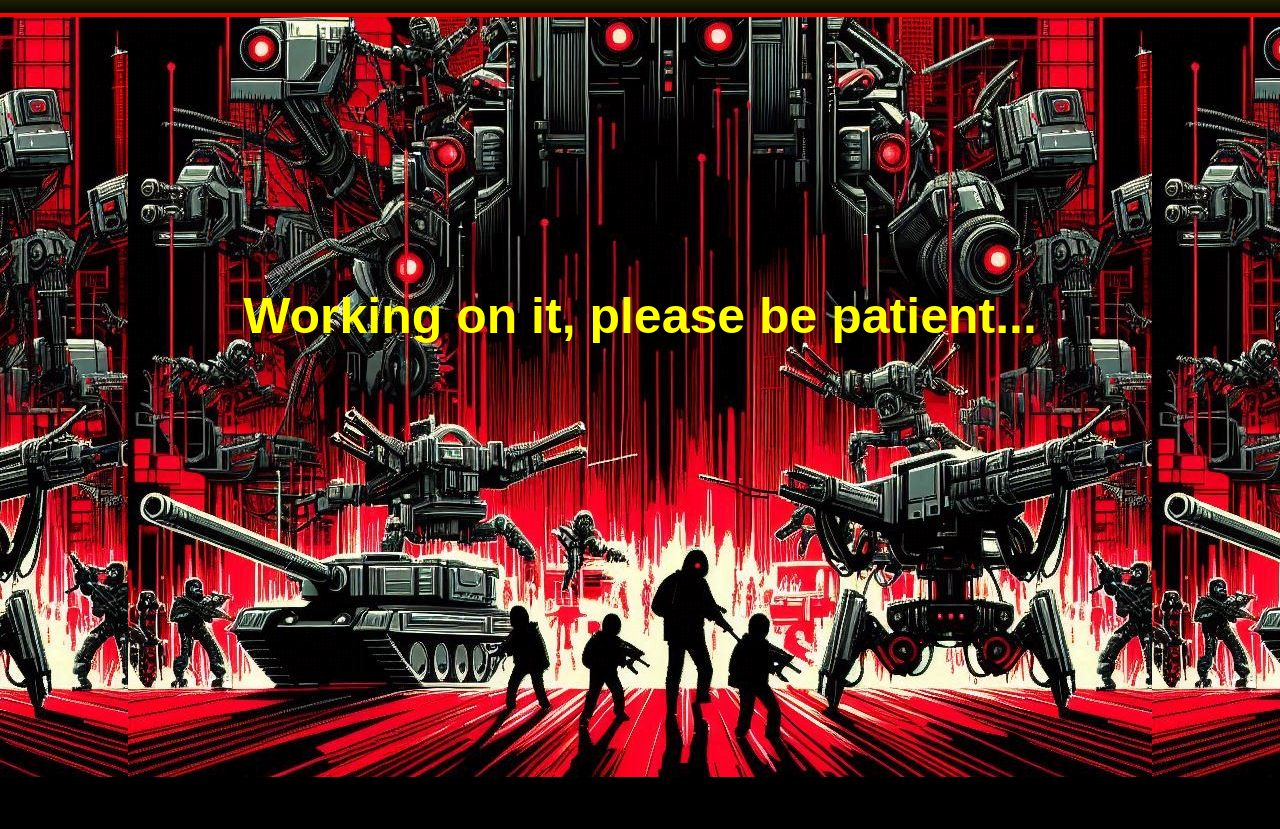
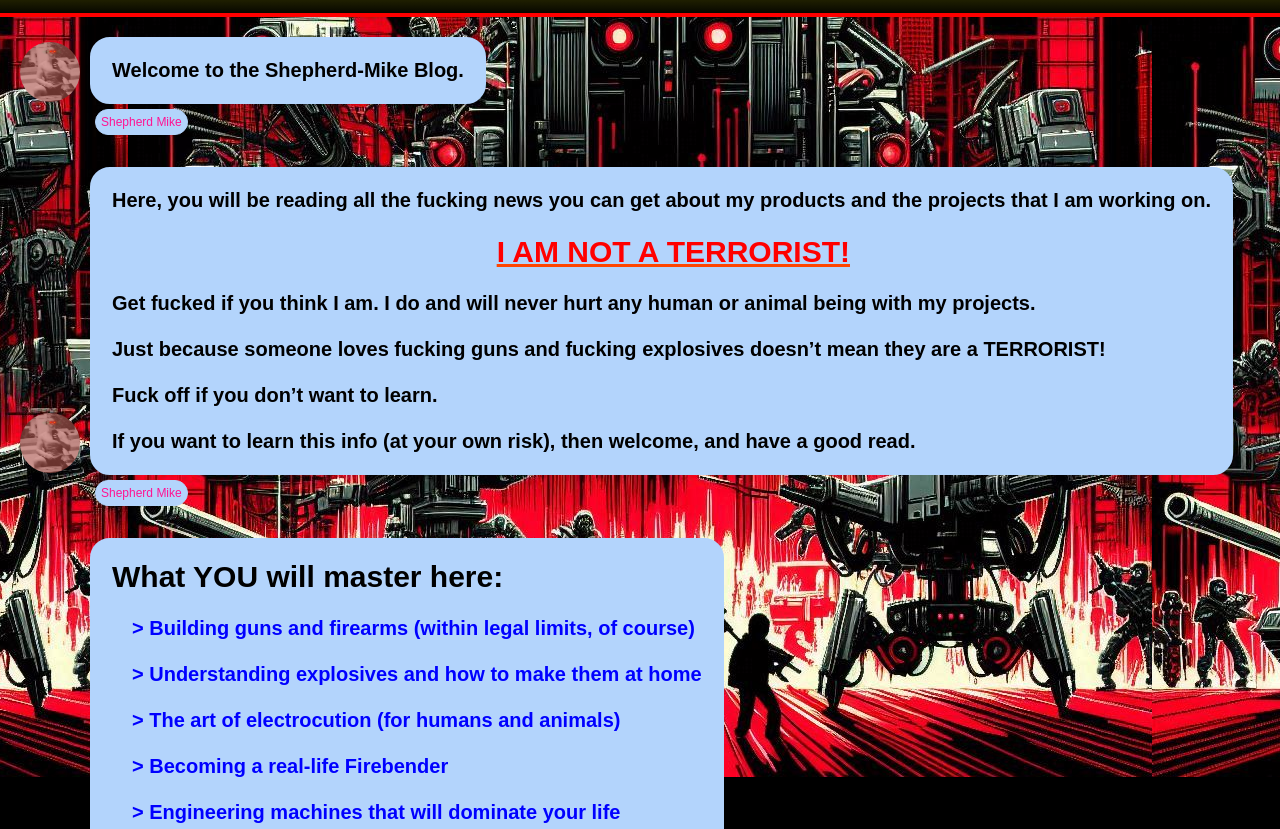
Before and after one commit to mikipstr/mikipstr.github.io, a website built with webpack: page blog.html in a window 1280 px wide. Shown: the part 123-952 px from the top of the page. Before the commit the page ends 800 px from the top, so only its background shows below. Built offline with nearby package versions, Linux system fonts and the light colour scheme.

Commit message:
Add files via upload
Blog is Open!

```diff
--- a/blog.html
+++ b/blog.html
@@ -24,9 +24,68 @@
   <link rel="icon" sizes="32x32" href="favicon-32x32.png" type="image/png"> <!-- 32x32 PNG -->
   <link rel="icon" sizes="16x16" href="favicon-16x16.png" type="image/png"> <!-- 16x16 PNG -->
 
+
   <link rel="stylesheet" href="styles.css">
 
   <style>
+
+
+
+
+    /* <uniquifier>: Use a unique and descriptive class name */
+    /* <weight>: Use a value from 100 to 800 */
+
+    .sora{
+             font-family: "Sora", sans-serif;
+             font-optical-sizing: auto;
+             font-weight: 800;
+             font-style: normal;
+           }
+
+    .icon-text-container {
+      display: flex;
+      align-items: end;
+      margin-left: 20px;
+    }
+
+    .icon {
+      width: 60px; /* Adjust size as needed */
+      height: 60px; /* Adjust size as needed */
+      border-radius: 50%;
+      margin-right: 10px;
+      margin-bottom: 45px;
+    }
+
+    .text-container {
+      display: flex;
+      flex-direction: column;
+      align-items: flex-start;
+    }
+
+    h2 {
+      border: #b3d4fc 2px solid;
+      padding: 20px;
+      background-color: #b3d4fc;
+      font-size: 20px;
+      color: black;
+      text-align: left;
+      margin-top: 20px;
+      border-radius: 20px; /* Makes the corners rounded */
+      display: inline-block;
+    }
+
+    .name {
+      border: #b3d4fc 1px solid;
+      padding: 5px;
+      background-color: #b3d4fc;
+      border-radius: 20px;
+      color: deeppink;
+      font-size: 12px;
+      margin-left: 5px;
+      margin-top: 5px;
+    }
+
+
 
     .fullscreen-background {
       position: fixed;
@@ -62,6 +121,12 @@
         width: 0;
         height: 0;
       }
+
+
+
+
+
+
     }
   </style>
 </head>
@@ -83,13 +148,121 @@
 </header>
 
 <div class="fullscreen-background"></div>
-<p>.</p>
-<p>.</p>
-<p>.</p>
-<p>.</p>
-<p>.</p>
-<p>.</p>
-<h2>Working on it, please be patient...</h2>
+
+
+<div class="icon-text-container">
+  <img src="Webpage_photos/profile_picture.jpg" alt="icon" class="icon">
+  <div class="text-container">
+    <h2>Welcome to the Shepherd-Mike Blog.</h2>
+    <p class="name">Shepherd Mike</p>
+  </div>
+</div>
+
+
+
+<div class="icon-text-container">
+  <img src="Webpage_photos/profile_picture.jpg" alt="icon" class="icon">
+  <div class="text-container">
+    <h2 style="color: black">Here, you will be reading all the fucking news you can get about my products and the projects that I am working on.
+        <br>
+        <br>
+        <span class="sora" style="color: red; padding-left: 35%; font-size: 30px; text-decoration: orangered underline">I AM NOT A TERRORIST!</span>
+        <br>
+        <br>
+        Get fucked if you think I am. I do and will never hurt any human or animal being with my projects.
+        <br>
+        <br>
+        Just because someone loves fucking guns and fucking explosives doesn’t mean they are a TERRORIST!
+        <br>
+        <br>
+        Fuck off if you don’t want to learn.
+        <br>
+        <br>
+        If you want to learn this info (at your own risk), then welcome, and have a good read.
+    </h2>
+    <p class="name">Shepherd Mike</p>
+  </div>
+</div>
+
+
+
+
+
+
+<div class="icon-text-container">
+  <img src="Webpage_photos/profile_picture.jpg" alt="icon" class="icon">
+  <div class="text-container">
+    <h2>
+      <span style="font-size: 30px; color: black">What YOU will master here:</span>
+      <br>
+      <br>
+      <span style="padding-left: 20px; color: blue">> Building guns and firearms (within legal limits, of course)</span>
+      <br>
+      <br>
+      <span style="padding-left: 20px; color: blue">> Understanding explosives and how to make them at home</span>
+      <br>
+      <br>
+      <span style="padding-left: 20px; color: blue">> The art of electrocution (for humans and animals)</span>
+      <br>
+      <br>
+      <span style="padding-left: 20px; color: blue">> Becoming a real-life Firebender</span>
+      <br>
+      <br>
+      <span style="padding-left: 20px; color: blue">> Engineering machines that will dominate your life</span>
+      <br>
+      <br>
+      <span style="padding-left: 20px; color: blue">> Constructing robots that will take over your work</span>
+      <br>
+      <br>
+      <span style="padding-left: 20px; color: blue">> Mastering the intricacies of electronics</span>
+      <br>
+      <br>
+      <span style="color: black">Get ready to take control.</span>
+
+    </h2>
+    <p class="name">Shepherd Mike</p>
+  </div>
+</div>
+
+
+
+
+<div class="icon-text-container">
+  <img src="Webpage_photos/profile_picture.jpg" alt="icon" class="icon">
+  <div class="text-container">
+    <h2>
+      <span style="font-size: 30px; color: black">Good news!</span>
+      <br>
+      <br>
+      <span style="padding-left: 20px; color: blue">My first project will be a quick guide on how electronic components actually work.</span>
+      <br>
+      <br>
+      <span style="padding-left: 20px; color: blue">A genuine breakdown of each component and how it functions.</span>
+      <br>
+      <br>
+      <span style="padding-left: 20px; color: blue">And guess what? This knowledge bomb will be completely free.</span>
+      <br>
+      <br>
+      <span style="padding-left: 20px; color: blue">I'm bringing you this expertise straight from my academic journey—I'm studying Data Engineering and Robotics, so you know it's legit.</span>
+      <br>
+      <br>
+      <span style="padding-left: 20px; color: blue">You're fucking welcome!</span>
+      <br>
+      <br>
+      <span style="padding-left: 20px; color: blue">The guide will drop in a few weeks. Keep an eye on the timer in the "HOME" section for the exact release date.</span>
+      <br>
+      <br>
+      <span style="padding-left: 20px; color: blue">Till then, keep building, my guys!</span>
+      <br>
+      <br>
+      <img src="Webpage_photos/Componentes.jpeg" style="height: 300px">
+    </h2>
+    <p class="name">Shepherd Mike</p>
+  </div>
+</div>
+
+
+
 
 <main>
 
--- a/scripts.js
+++ b/scripts.js
@@ -14,23 +14,19 @@ function myFunction() {
     document.body.style.paddingTop = "0";
   }
 }
-
-// Function to get the date of the next Thursday
-function getNextThursday() {
-  const now = new Date();
-  const nextThursday = new Date(now);
-  const daysUntilNextThursday = (4 - now.getDay() + 7) % 7;
-  nextThursday.setDate(now.getDate() + (daysUntilNextThursday === 0 ? 7 : daysUntilNextThursday)); // Set to next Thursday
-  nextThursday.setHours(0, 0, 0, 0); // Set to the start of the day
-  return nextThursday;
+// Function to get the target date
+function getTargetDate(dateString) {
+  const targetDate = new Date(dateString);
+  targetDate.setHours(0, 0, 0, 0); // Set to the start of the day
+  return targetDate;
 }
 
 // Function to update the countdown timer
-function updateCountdown() {
+function updateCountdown(targetDate) {
   const countdownElement = document.getElementById('countdown');
   const now = new Date().getTime();
-  const nextThursday = getNextThursday().getTime();
-  const distance = nextThursday - now;
+  const targetTime = targetDate.getTime();
+  const distance = targetTime - now;
 
   const days = String(Math.floor(distance / (1000 * 60 * 60 * 24))).padStart(2, '0');
   const hours = String(Math.floor((distance % (1000 * 60 * 60 * 24)) / (1000 * 60 * 60))).padStart(2, '0');
@@ -45,10 +41,12 @@ function updateCountdown() {
   }
 }
 
+// Set the target date (e.g., September 5, 2024)
+const targetDate = getTargetDate('2024-09-05');
+
 // Update the countdown timer every 10 milliseconds
-setInterval(updateCountdown, 10);
-updateCountdown();
-
+setInterval(() => updateCountdown(targetDate), 10);
+updateCountdown(targetDate);
 // Function to handle background audio play
 function handleAudioPlayback() {
   var audio = document.getElementById('background-audio');
```
Also changed, not shown: index.html (+2 -4 lines), 1 other file.
